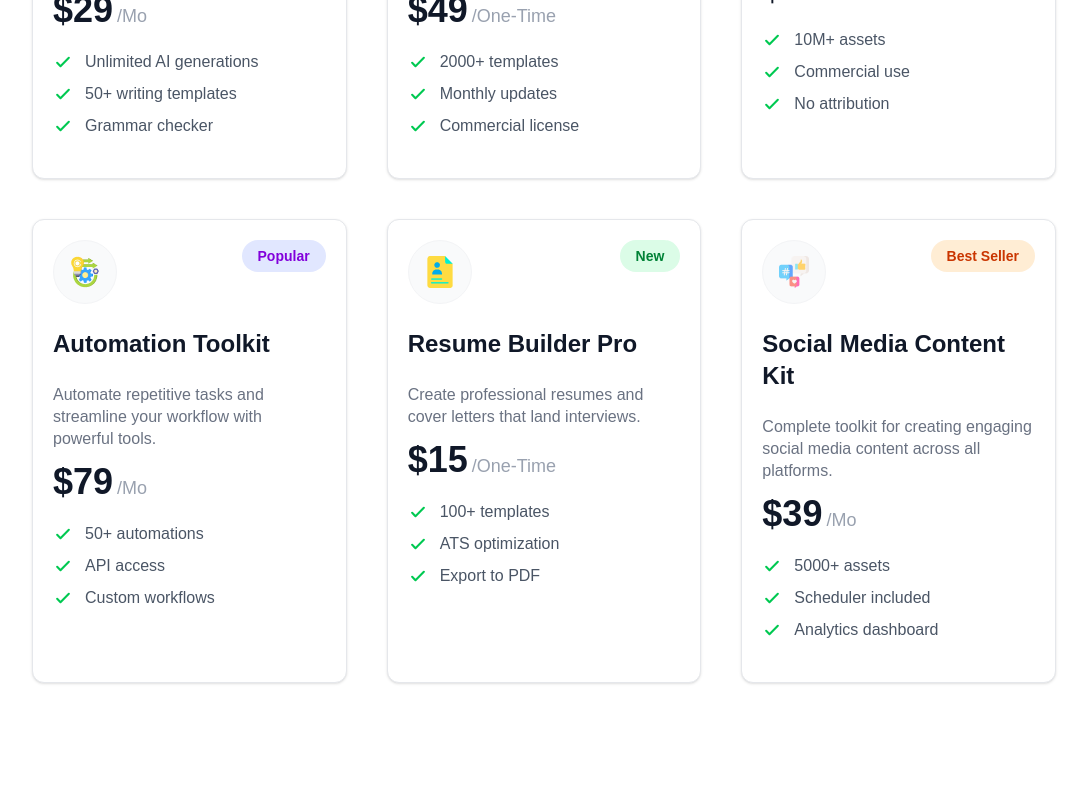
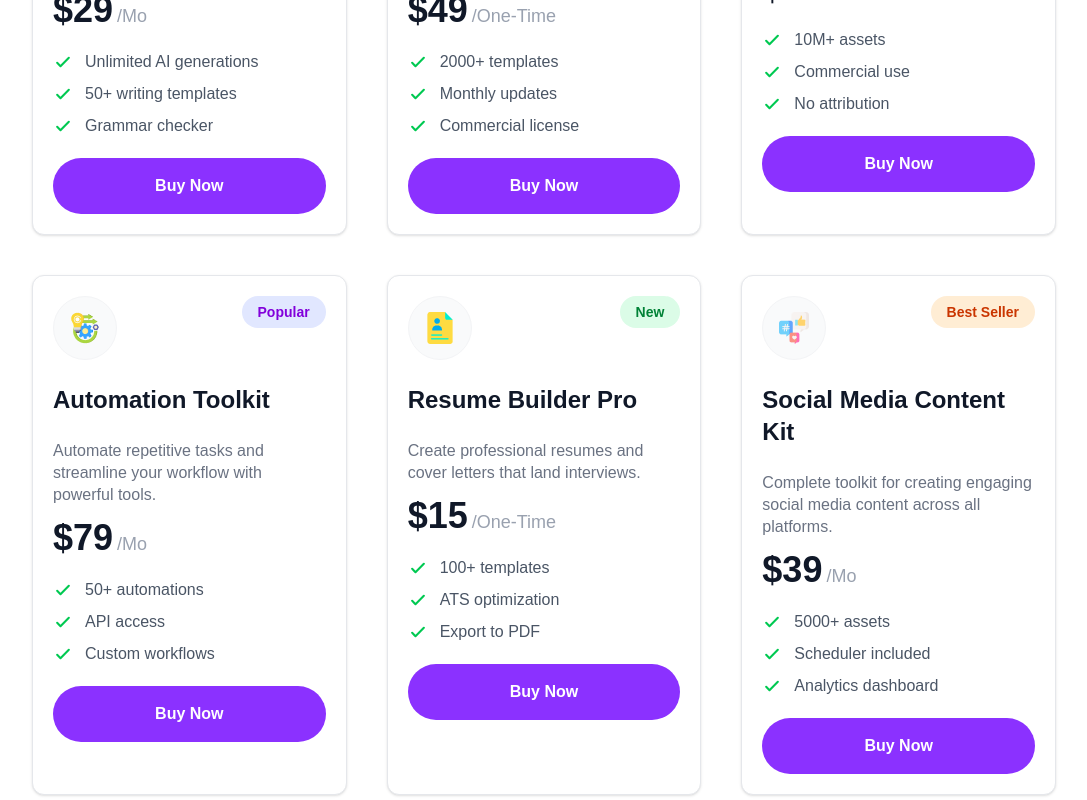
Before and after one commit to Sabbirbd912/A6-DigiTools-Platform, a React (Vite) app: page / in a window 1280 px wide. Shown: the part 1740-2540 px from the top of the page, without its empty margins (96-1183 px from the left). Built offline with nearby package versions, Linux system fonts and the light colour scheme.

Commit message:
card section roughly done

```diff
--- a/src/components/Card.jsx
+++ b/src/components/Card.jsx
@@ -51,7 +51,9 @@ const Card = ({ tool, cart, setCart }) => {
 
             </ul>
 
-
+            <button onClick={addToCart} className="w-full bg-[#8b31ff] hover:bg-[#7a28e0] text-white font-bold py-4 rounded-full transition-colors duration-200 hover:cursor-pointer">
+                Buy Now
+            </button>
         </div>
     );
 };
```
